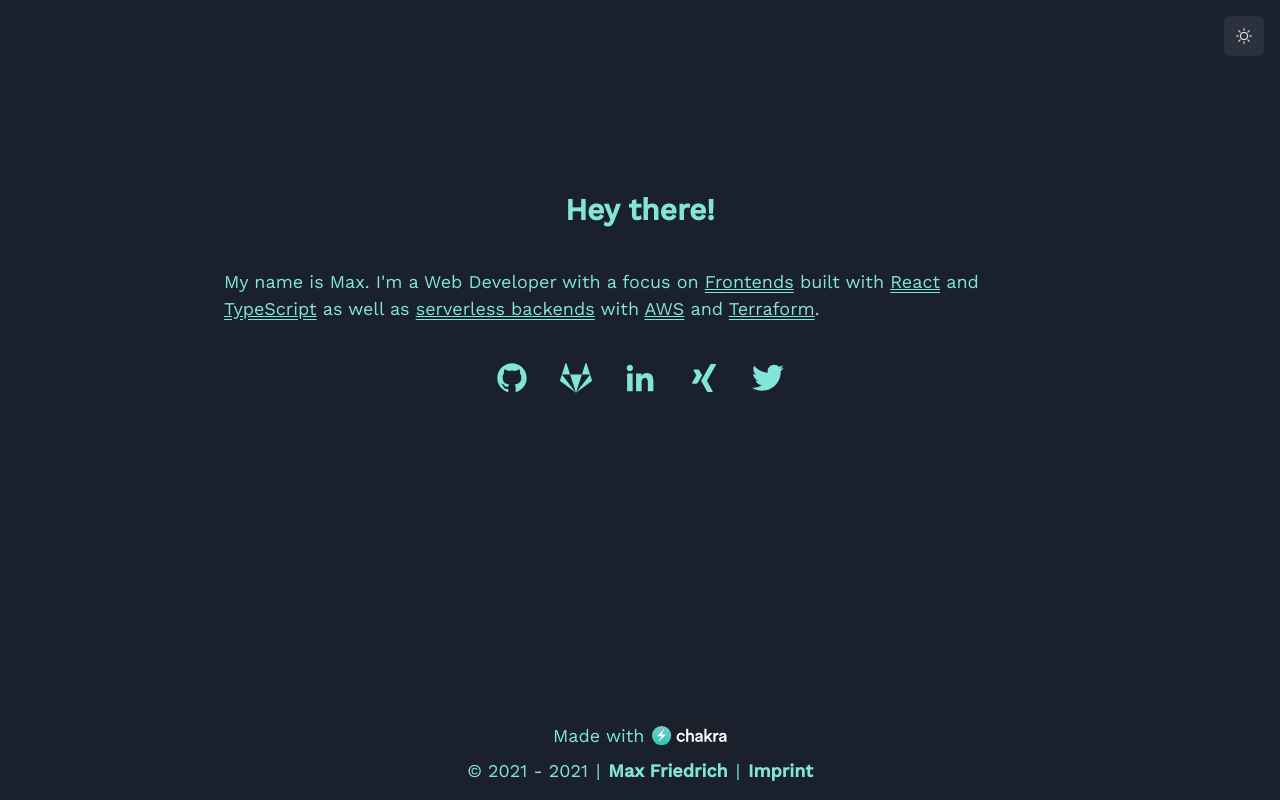
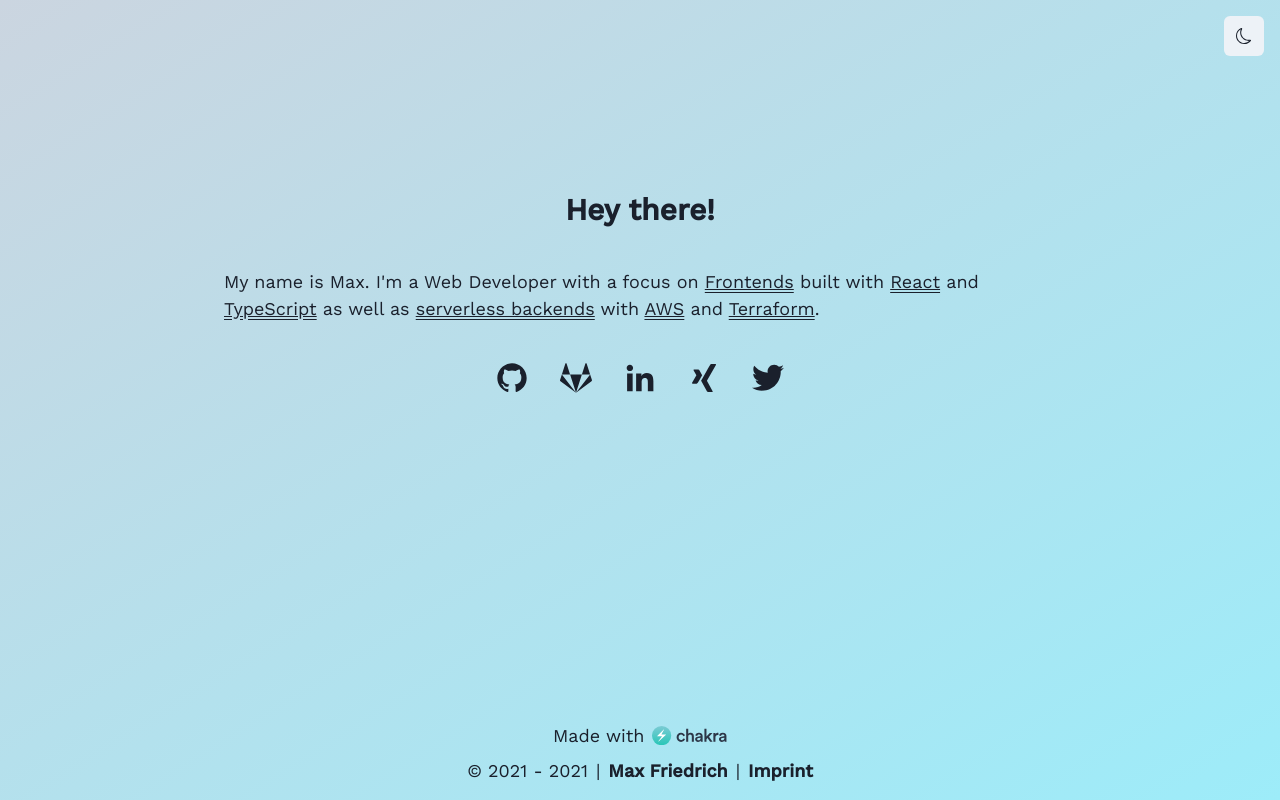
Before and after one commit to m4x3d/friedrich.dev, a Next.js app: page / in a window 1280 px wide. Built offline with nearby package versions, Linux system fonts and the light colour scheme.

Commit message:
refactor(theme): simplify initial color mode

```diff
--- a/pages/_app.tsx
+++ b/pages/_app.tsx
@@ -1,21 +1,15 @@
-import { ChakraProvider, ColorModeOptions, ColorModeProvider } from '@chakra-ui/react';
+import { ChakraProvider } from '@chakra-ui/react';
 import '@fontsource/work-sans/400.css';
 import '@fontsource/work-sans/500.css';
 import type { AppProps } from 'next/app';
 import { Head } from '../components/Head';
 import theme from '../utils/theme/theme';
 
-const options: ColorModeOptions = {
-  initialColorMode: 'dark',
-};
-
 function MyApp({ Component, pageProps }: AppProps) {
   return (
     <ChakraProvider theme={theme}>
-      <ColorModeProvider options={options}>
-        <Head />
-        <Component {...pageProps} />
-      </ColorModeProvider>
+      <Head />
+      <Component {...pageProps} />
     </ChakraProvider>
   );
 }
--- a/utils/theme/theme.ts
+++ b/utils/theme/theme.ts
@@ -4,6 +4,7 @@ import { fonts } from './fonts';
 
 const theme = extendTheme({
   fonts,
+  initialColorMode: 'dark',
   components: {
     Heading,
     Link,
```
